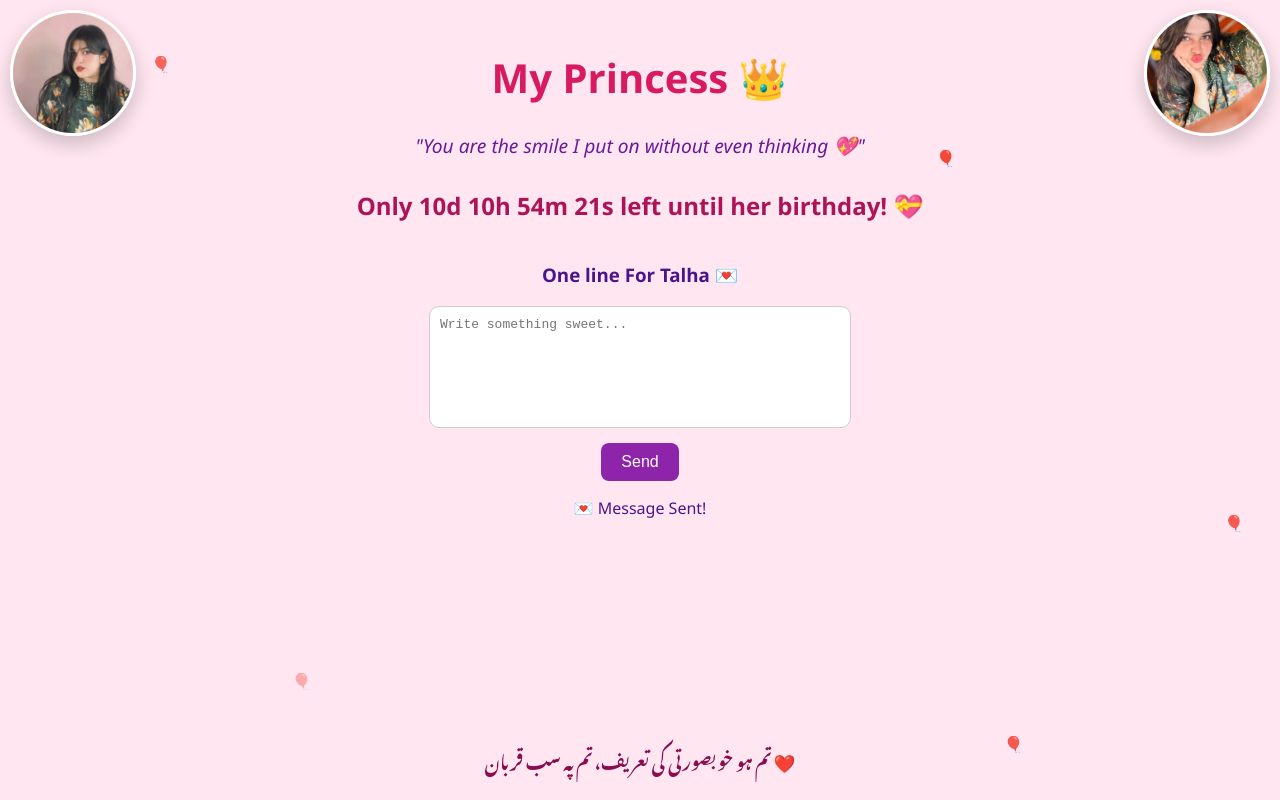
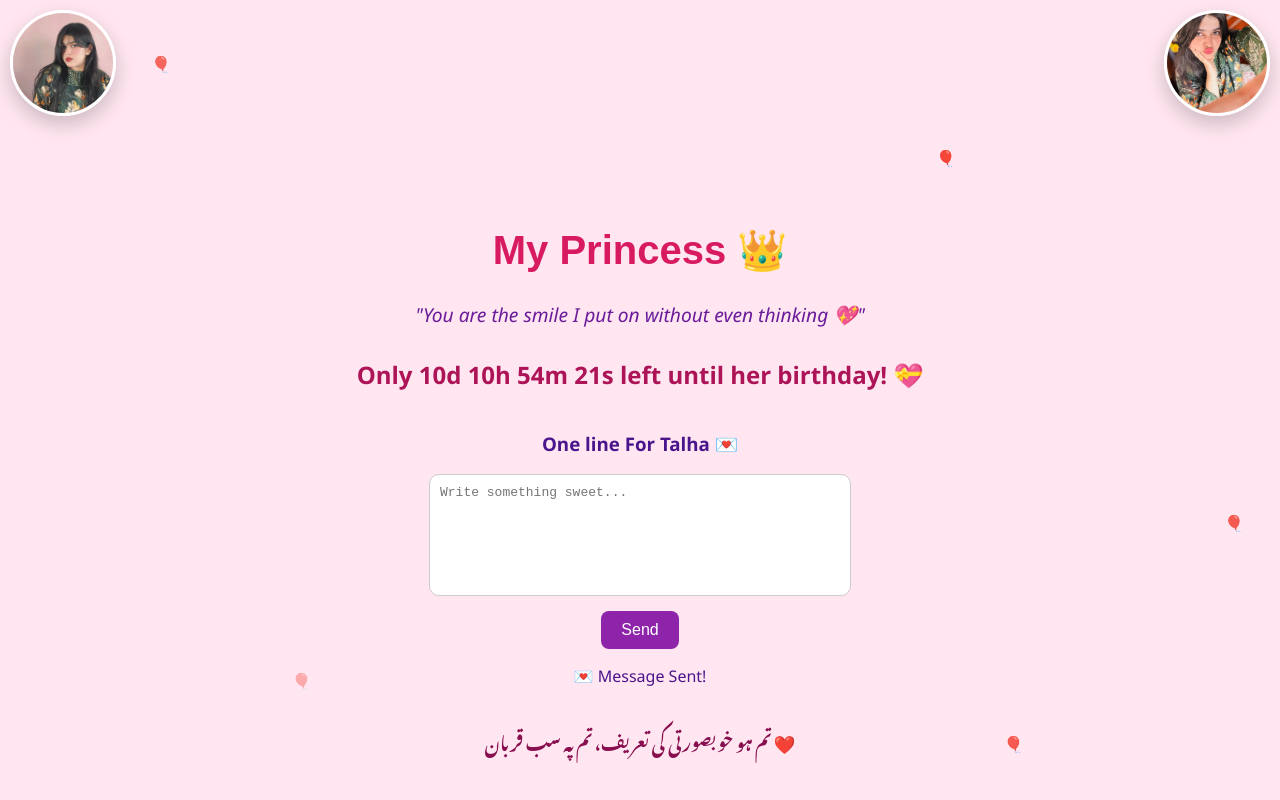
Before and after one commit to talhahameed23/my-princess-website, a plain HTML site: page birthday.html in a window 1280 px wide. Both pictures are taken after typing "Sample" into the empty fields and a click on the button "Send". Shown: the top 800 px of the page. Drawn offline with Linux system fonts and the light colour scheme; no server answers.

Commit message:
Update birthday.html

```diff
--- a/birthday.html
+++ b/birthday.html
@@ -12,6 +12,7 @@
       background: #ffe6f0;
       color: #4a148c;
       overflow-x: hidden;
+      padding-top: 180px; /* Push content down below images */
     }
 
     #container {
@@ -20,7 +21,6 @@
 
     h1 {
       font-size: 2.5em;
-      margin-top: 30px;
       font-weight: bold;
       color: #d81b60;
     }
@@ -40,9 +40,7 @@
     }
 
     .poetry {
-      position: fixed;
-      bottom: 20px;
-      width: 100%;
+      margin-top: 30px;
       font-size: 1.1em;
       color: #880e4f;
       font-family: 'Noto Nastaliq Urdu', serif;
@@ -75,18 +73,13 @@
     }
 
     img.corner-img {
-      width: 120px;
-      height: 120px;
+      width: 100px;
+      height: 100px;
       position: absolute;
       border-radius: 50%;
       object-fit: cover;
       border: 3px solid white;
       box-shadow: 0 8px 20px rgba(0, 0, 0, 0.2);
-      transition: transform 0.3s ease;
-    }
-
-    img.corner-img:hover {
-      transform: scale(1.05);
     }
 
     #imgLeft {
@@ -97,13 +90,6 @@
     #imgRight {
       top: 10px;
       right: 10px;
-    }
-
-    @media (max-width: 600px) {
-      img.corner-img {
-        width: 70px;
-        height: 70px;
-      }
     }
 
     .balloon {
@@ -117,16 +103,26 @@
       50% { opacity: 1; }
       100% { transform: translateY(-100vh); opacity: 0; }
     }
+
+    @media screen and (max-width: 480px) {
+      img.corner-img {
+        width: 70px;
+        height: 70px;
+      }
+      body {
+        padding-top: 140px;
+      }
+    }
   </style>
 </head>
 <body>
 
-  <!-- 🎀 Corner Images -->
-  <img id="imgLeft" class="corner-img" src="ayesha1.jpg" alt="Left Side">
-  <img id="imgRight" class="corner-img" src="ayesha2.jpg" alt="Right Side">
+  <!-- Images on top corners -->
+  <img id="imgLeft" class="corner-img" src="ayesha1.jpg" alt="Left Image">
+  <img id="imgRight" class="corner-img" src="ayesha2.jpg" alt="Right Image">
 
   <div id="container">
-    <h1>My Princess 👑</h1>
+    <h1 id="dynamicTitle">My Princess 👑</h1>
     <div class="quote">"You are the smile I put on without even thinking 💖"</div>
 
     <div class="countdown" id="countdown"></div>
@@ -137,15 +133,13 @@
       <button onclick="submitMessage()">Send</button>
       <p id="submitMsg"></p>
     </div>
+
+    <div class="poetry" id="poetry"></div>
   </div>
 
-  <!-- Urdu Poetry -->
-  <div class="poetry" id="poetry"></div>
-
-  <!-- Firebase SDK -->
+  <!-- Firebase -->
   <script src="https://www.gstatic.com/firebasejs/8.10.0/firebase-app.js"></script>
   <script src="https://www.gstatic.com/firebasejs/8.10.0/firebase-database.js"></script>
-
   <script>
     const firebaseConfig = {
       apiKey: "AIzaSyBxxu4ed075DvDAJAmBR89kEX3RRlYX7Mo",
@@ -160,7 +154,18 @@
     firebase.initializeApp(firebaseConfig);
     const db = firebase.database();
 
-    // 🎂 Countdown Logic
+    function submitMessage() {
+      const msg = document.getElementById("messageInput").value.trim();
+      if (msg.length === 0) return;
+      db.ref("talhaMessages").push({
+        text: msg,
+        timestamp: new Date().toISOString()
+      });
+      document.getElementById("submitMsg").innerText = "💌 Message Sent!";
+      document.getElementById("messageInput").value = "";
+    }
+
+    // Countdown
     const targetDate = new Date("August 13, 2025 00:00:00").getTime();
     const countdown = document.getElementById("countdown");
     setInterval(() => {
@@ -177,7 +182,12 @@
       countdown.innerHTML = `Only ${d}d ${h}h ${m}m ${s}s left until her birthday! 💝`;
     }, 1000);
 
-    // 💬 Poetry Change Daily
+    // Daily Changing Title Font
+    const fonts = ["cursive", "monospace", "fantasy", "serif", "Georgia", "Impact"];
+    const todayIndex = new Date().getDate() % fonts.length;
+    document.getElementById("dynamicTitle").style.fontFamily = fonts[todayIndex];
+
+    // Urdu Poetry
     const urduPoetry = [
       "تیری مسکراہٹ میری دنیا کو روشن کرتی ہے 🌸",
       "تو چاندنی راتوں کی وہ روشنی ہے جو دل کو چھو جائے ✨",
@@ -189,21 +199,9 @@
     let dailyIndex = [...dateStr].reduce((sum, char) => sum + char.charCodeAt(0), 0);
     dailyIndex = dailyIndex % urduPoetry.length;
     document.getElementById("poetry").innerText = urduPoetry[dailyIndex];
-
-    // 💌 Submit Message
-    function submitMessage() {
-      const msg = document.getElementById("messageInput").value.trim();
-      if (msg.length === 0) return;
-      db.ref("talhaMessages").push({
-        text: msg,
-        timestamp: new Date().toISOString()
-      });
-      document.getElementById("submitMsg").innerText = "💌 Message Sent!";
-      document.getElementById("messageInput").value = "";
-    }
   </script>
 
-  <!-- 🎈 Balloons -->
+  <!-- Balloons -->
   <script>
     for (let i = 0; i < 15; i++) {
       const balloon = document.createElement('div');
@@ -215,6 +213,5 @@
       document.body.appendChild(balloon);
     }
   </script>
-
 </body>
 </html>
```
